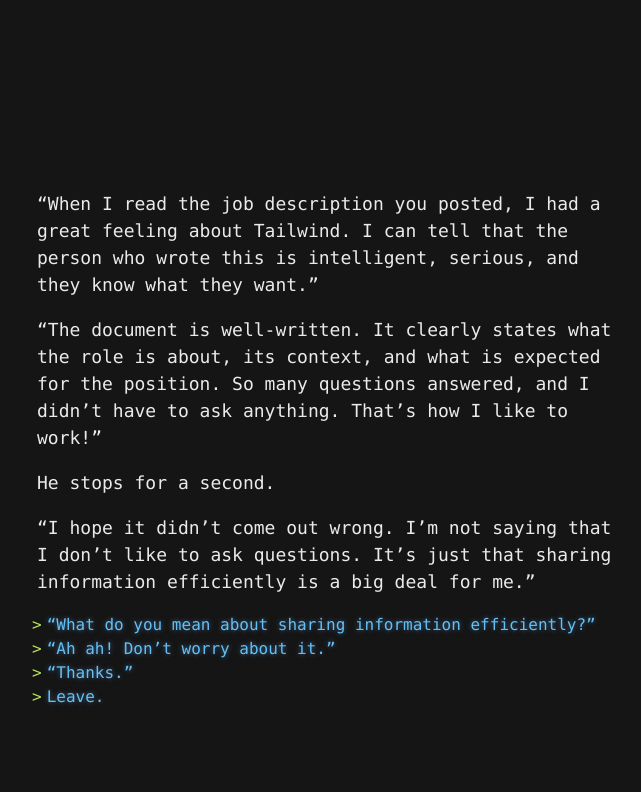
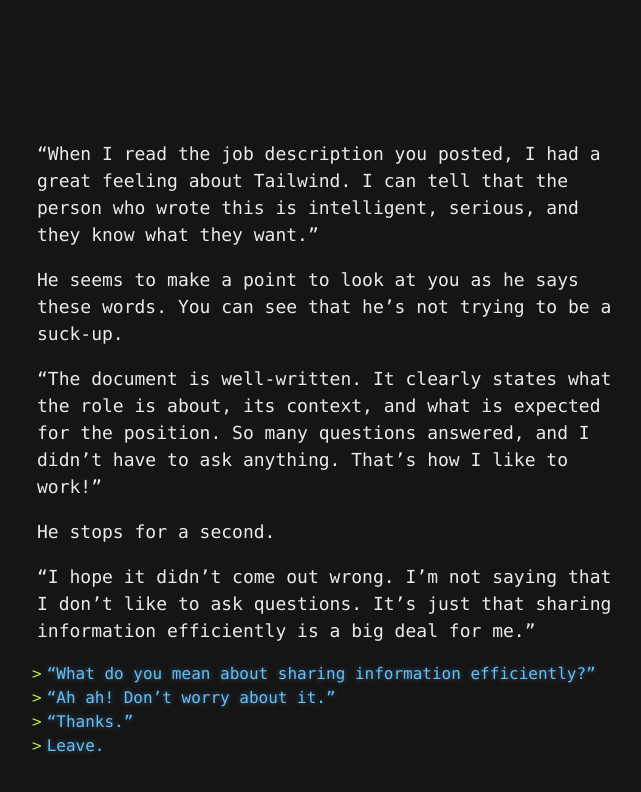
Before and after one commit to yvesgurcan/adventure, a Jekyll site: the page built from fit-go-on.md, in a window 1280 px wide. Shown: the top 792 px of the page, without its empty margins (308-949 px from the left). Built offline with Jekyll 4.4.1, drawn with Linux system fonts in a browser that asks for light colours; our own code applies the rules of GitHub Pages for plain Markdown files.

Commit message:
Update fit-go-on.md

```diff
--- a/fit-go-on.md
+++ b/fit-go-on.md
@@ -1,4 +1,6 @@
 "When I read the job description you posted, I had a great feeling about Tailwind. I can tell that the person who wrote this is intelligent, serious, and they know what they want."
+
+He seems to make a point to look at you as he says these words. You can see that he's not trying to be a suck-up.
 
 "The document is well-written. It clearly states what the role is about, its context, and what is expected for the position. So many questions answered, and I didn't have to ask anything. That's how I like to work!"
 
```
